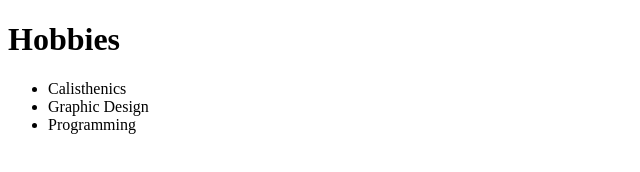
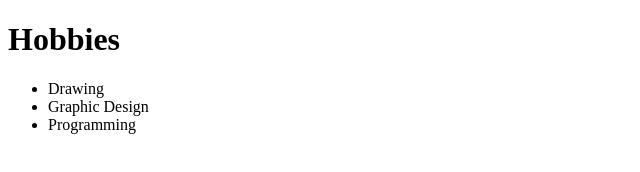
Before and after one commit to ZillMozeez/moses-ita-cv, a plain HTML site: page hobbies.html in a window 1280 px wide. Shown: the full height of the page, 0-640 px from the left. Drawn offline with Linux system fonts and the light colour scheme.

Commit message:
Add files via upload

```diff
--- a/hobbies.html
+++ b/hobbies.html
@@ -9,7 +9,7 @@
     <div>
         <h1>Hobbies</h1>
         <ul>
-            <li>Calisthenics</li>
+            <li>Drawing</li>
             <li>Graphic Design</li>
             <li>Programming</li>
         </ul>
```
